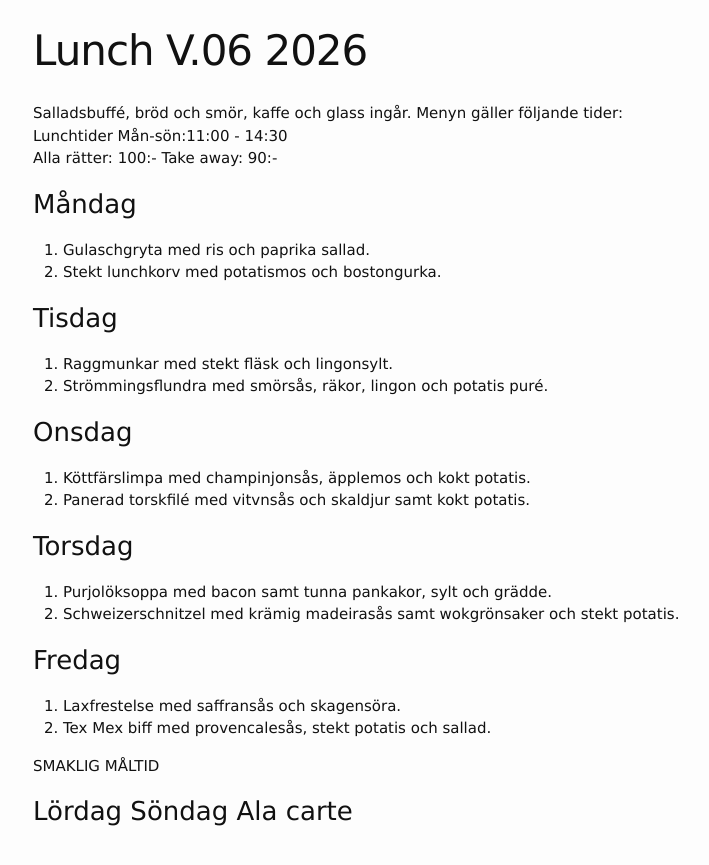
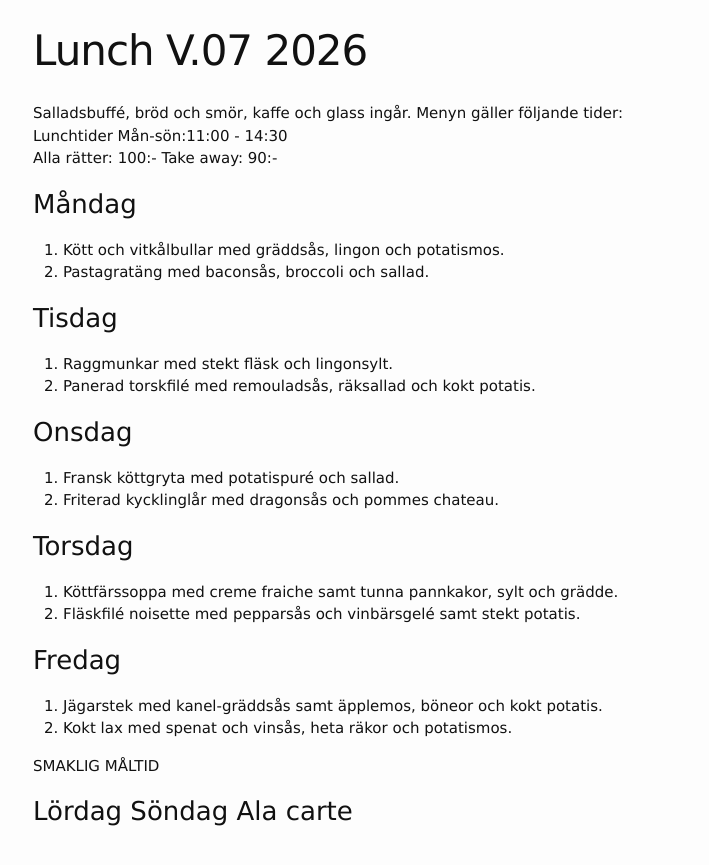
Before and after one commit to FarInn62/farinn62.github.io, a Jekyll site: the page built from lunch.md, in a window 1280 px wide. Shown: the top 865 px of the page, without its empty margins (237-946 px from the left). Built offline with Jekyll 4.4.1, drawn with Linux system fonts in a browser that asks for light colours.

Commit message:
Update lunch menu for version 2026

```diff
--- a/lunch.md
+++ b/lunch.md
@@ -1,6 +1,6 @@
 ---
 layout: foodmenu
-title: Lunch V.06 2026
+title: Lunch V.07 2026
 permalink: /lunch/
 published: true
 ---
@@ -11,28 +11,28 @@ Alla rätter: 100:- Take away: 90:-
 
 ### Måndag
 
-1. Gulaschgryta med ris och paprika sallad.
-2. Stekt lunchkorv med potatismos och bostongurka.
+1. Kött och vitkålbullar med gräddsås, lingon och potatismos.
+2. Pastagratäng med baconsås, broccoli och sallad.
 
 ### Tisdag
 
 1. Raggmunkar med stekt fläsk och lingonsylt.
-2. Strömmingsflundra med smörsås, räkor, lingon och potatis puré.
+2. Panerad torskfilé med remouladsås, räksallad och kokt potatis.
 
 ### Onsdag
 
-1. Köttfärslimpa med champinjonsås, äpplemos och kokt potatis.
-2. Panerad torskfilé med vitvnsås och skaldjur samt kokt potatis.
+1. Fransk köttgryta med potatispuré och sallad.
+2. Friterad kycklinglår med dragonsås och pommes chateau.
 
 ### Torsdag
 
-1.  Purjolöksoppa med bacon samt tunna pankakor, sylt och grädde.
-2.  Schweizerschnitzel med krämig madeirasås samt wokgrönsaker och stekt potatis.
+1.  Köttfärssoppa med creme fraiche samt tunna pannkakor, sylt och grädde.
+2.  Fläskfilé noisette med pepparsås och vinbärsgelé samt stekt potatis.
 
 ### Fredag
 
-1. Laxfrestelse med saffransås och skagensöra.
-2. Tex Mex biff med provencalesås, stekt potatis och sallad.
+1. Jägarstek med kanel-gräddsås samt äpplemos, böneor och kokt potatis.
+2. Kokt lax med spenat och vinsås, heta räkor och potatismos.
 
 SMAKLIG MÅLTID
 
```
